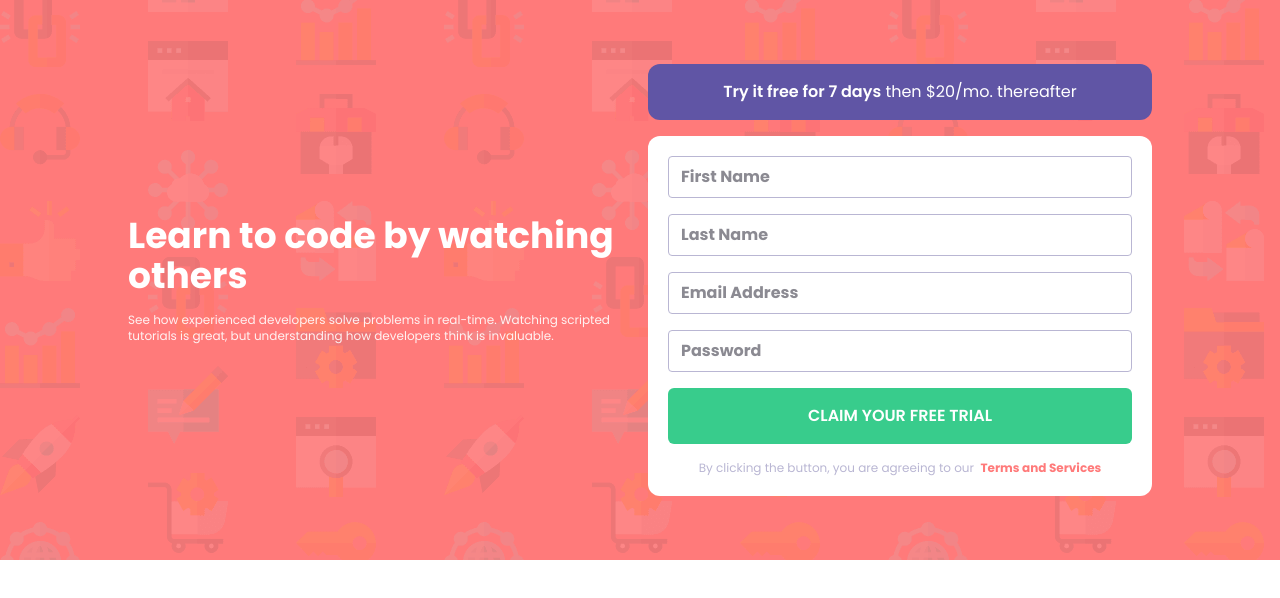
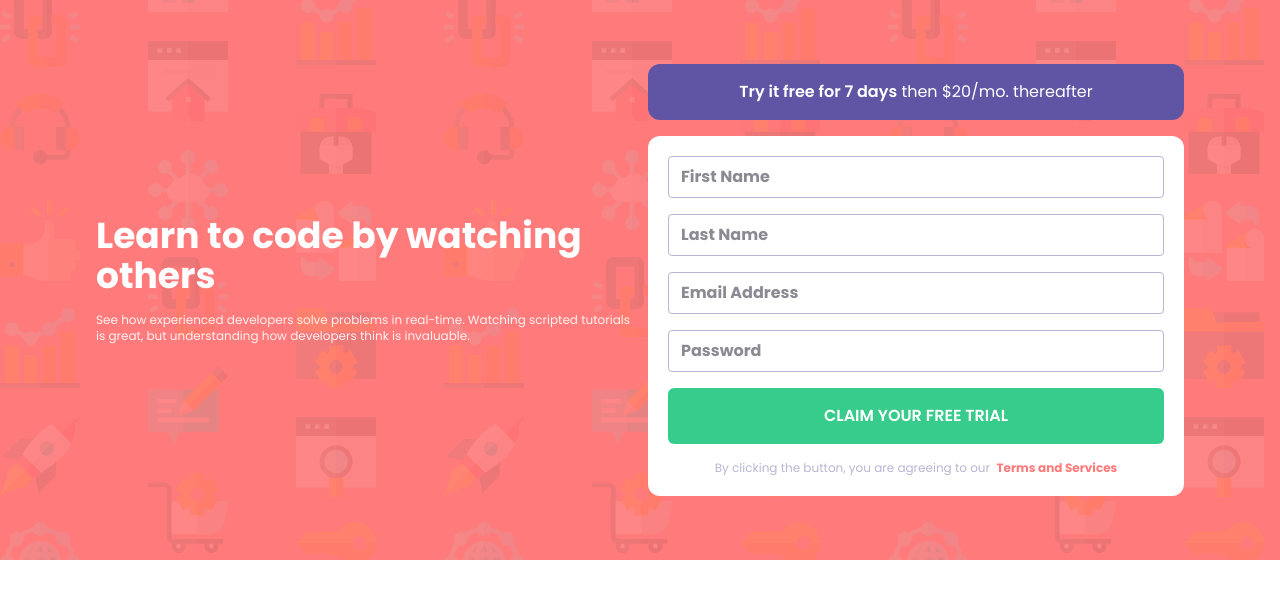
Before and after one commit to SolomonOsato/femsignupform, a Next.js app: page / in a window 1280 px wide. Shown: the top 598 px of the page. Built offline with nearby package versions, Linux system fonts and the light colour scheme.

Commit message:
Fix padding on the promo card

```diff
--- a/src/app/page.tsx
+++ b/src/app/page.tsx
@@ -2,7 +2,7 @@ import Signup from "@/components/Signup";
 
 export default function Home() {
   return (
-    <main className="text-white font-normal bg-mobile bg-primary-red md:bg-desktop grid items-center gap-16 md:gap-4 md:grid-cols-2 py-16 px-6 md:px-32">
+    <main className="text-white font-normal bg-mobile bg-primary-red md:bg-desktop grid items-center gap-16 md:gap-4 md:grid-cols-2 py-16 px-6 md:px-24">
       <section className="grid gap-8 md:gap-4 text-center md:text-left">
         <h1 className="text-4xl font-bold">Learn to code by watching others</h1>
         <p className="text-white/90 text-xs">
```
